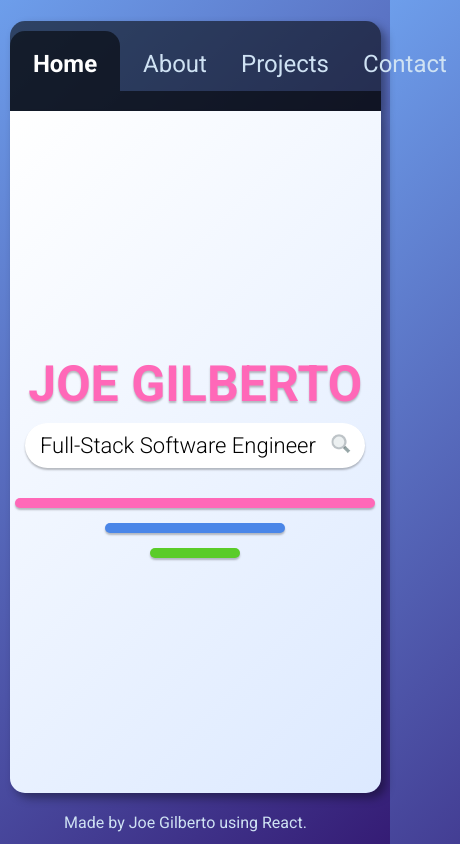
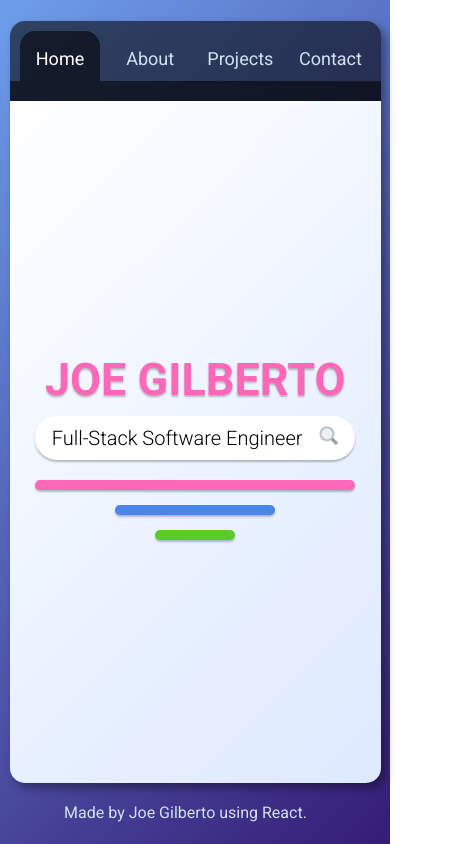
Before and after one commit to joekgilberto/portfolio, a React (Create React App) app: page / in a window 390 px wide. Shown: the whole page, 460 px wide, since content can reach past the window. Built offline with nearby package versions, Linux system fonts and the light colour scheme.

Commit message:
adds media queries for mobile for home and about and header

```diff
--- a/public/contact.json
+++ b/public/contact.json
@@ -1,22 +1,26 @@
 [
     {
         "name": "Email",
+        "linkShort":"Draft",
         "linkText": "joekgilberto@gmail.com",
         "link": "mailto:joekgilberto@gmail.com?subject='Hello, Joe!'"
     },
     {
         "name": "GitHub",
+        "linkShort":"/joekgilberto",
         "linkText": "github.com/joekgilberto",
         "link": "https://github.com/joekgilberto"
     },
     {
         "name": "LinkedIn",
         "linkText": "linkedin.com/in/joekgilberto/",
+        "linkShort":"in/joekgilberto",
         "link": "https://www.linkedin.com/in/joekgilberto/"
     },
     {
         "name": "Resume",
         "linkText": "A PDF of my resume",
+        "linkShort":"PDF",
         "link": "https://drive.google.com/file/d/1ZYlCtBwwyAmLqasdz17kpGF9C0h90sgm/view?usp=sharing"
     }
 ]
--- a/src/components/Header/Header.css
+++ b/src/components/Header/Header.css
@@ -13,12 +13,13 @@ header nav {
     display: flex;
     justify-content: space-between;
     width: 100%;
+    overflow-x: scroll;
 }
 
 header nav a {
     color: #cfe2f3;
     text-decoration: none;
-    font-size: 24px;
+    font-size: 18px;
 }
 
 header nav a:hover {
@@ -27,8 +28,8 @@ header nav a:hover {
 }
 
 header nav div {
-    width: 110px;
-    height: 60px;
+    width: 80px;
+    height: 50px;
     display: flex;
     justify-content: center;
     align-items: center;
@@ -37,7 +38,11 @@ header nav div {
     margin-top: 10px;
 }
 
-#projects {
+#first{
+     margin-left: 10px;
+}
+
+#last {
     margin-right: 10px;
 }
 
@@ -74,12 +79,25 @@ header nav div {
 
 .active {
     color: #fff;
-    font-weight: bold;
     background-color: #00000091;
     border-radius: 15px 15px 0 0;
 }
 
-@media only screen and (min-width: 510px) {
+@media only screen and (min-width: 445px) {
+    header nav div {
+        width: 100px;
+    }
+
+    header nav a {
+        font-size: 20px;
+    }
+
+    .active{
+        font-weight: bold;
+    }
+}
+
+@media only screen and (min-width: 555px) {
     .fake-buttons {
         display: flex;
     }
@@ -94,6 +112,7 @@ header nav div {
 
     header nav div {
         width: 110px;
+        height: 60px;
     }
 
     header nav a {
@@ -106,6 +125,8 @@ header nav div {
 }
 
 @media only screen and (min-width: 560px) {
+
+
     .dot.blue {
         display: block;
     }
--- a/src/components/Header/Header.jsx
+++ b/src/components/Header/Header.jsx
@@ -12,16 +12,16 @@ function Header({page}) {
       </section>
       <nav>
         <Link to='/'>
-          <div className={page==="home"?"active":null}>Home</div>
+          <div className={page==="home"?"active":null} id="first">Home</div>
         </Link>
         <Link to='/about'>
           <div className={page==="about"?"active":null}>About</div>
         </Link>
         <Link to='/projects'>
-          <div className={page==="projects"?"active":null} id="projects">Projects</div>
+          <div className={page==="projects"?"active":null}>Projects</div>
         </Link>
         <Link to='/contact'>
-          <div className={page==="contact"?"active":null}>Contact</div>
+          <div className={page==="contact"?"active":null} id="last">Contact</div>
         </Link>
       </nav>
     </header>
--- a/src/pages/About/About.css
+++ b/src/pages/About/About.css
@@ -3,26 +3,25 @@
     flex-direction: column-reverse;
     padding: 10px;
     font-family: sans-serif;
-    justify-content:flex-start;
-    align-items: center;
+    justify-content: flex-end;
+    align-items: flex-start;
 }
 
 
 
-.About h1{
+.About h1 {
     font-size: 50px;
     margin: 0 0 15px 0;
     text-align: center;
 }
 
 .profile-card {
-    width: 325x;;
-    height: 600;
+    width: 270px;
     display: flex;
     flex-direction: column;
     justify-content: center;
     align-items: center;
-    margin: 20px 0px;
+    margin: 0 auto;
     padding: 20px;
     background-color: #fff;
     gap: 20px;
@@ -32,12 +31,12 @@
 }
 
 .headshot {
-    width: 275px;
+    width: 225px;
     object-fit: cover;
     border-radius: 10px;
 }
 
-.info{
+.info {
     display: flex;
     flex-direction: column;
     justify-content: center;
@@ -45,19 +44,18 @@
     margin: 20px 20px;
 }
 
-.info p{
+.info p {
     font-size: 20px;
 }
 
-.bio p{
-    opacity: 0;
+.bio p {
+    opacity: 100%;
     line-height: 1.4;
     text-align: justify;
-    animation: appear .5s forwards 2s;
 }
 
-.quick-facts{
-    width: 325px;
+.quick-facts {
+    width: 270px;
     display: flex;
     flex-direction: column;
     justify-content: space-around;
@@ -70,7 +68,7 @@
     animation: rise 1s forwards;
 }
 
-.facts{
+.facts {
     display: flex;
     justify-content: center;
     align-items: center;
@@ -82,43 +80,59 @@
     opacity: 50%;
 }
 
-.facts p{
+.facts p {
     font-size: 20px;
     font-weight: bold;
 }
 
+@media only screen and (min-width: 375px) {
+
+    .profile-card {
+        width: 325px;
+    }
+
+    .headshot {
+        width: 275px;
+    }
+
+    .quick-facts {
+        width: 325px;
+    }
+}
+
 @media only screen and (min-width: 965px) {
 
-    .About{
+    .About {
         height: auto;
         flex-direction: row;
+        justify-content: center;
         align-items: flex-start;
         gap: 40px;
         padding: 50px;
     }
 
-    .About h1{
+    .About h1 {
         text-align: start;
     }
 
-    .info{
+    .info {
         align-items: flex-start;
     }
 
-    .info p{
+    .info p {
         font-size: 24px;
     }
 
-    .quick-facts{
+    .quick-facts {
         width: 100%;
         flex-direction: row;
     }
 
-    .facts{
+    .facts {
         gap: 10px;
     }
 
-    .facts p{
+    .facts p {
         font-size: 18px;
     }
 
@@ -126,10 +140,19 @@
         height: 20px;
     }
 
+    .bio p {
+        opacity: 0;
+        animation: appear .5s forwards 2s;
+    }
+
+    .profile-card {
+        margin: 20px 0px;
+    }
+
 }
 
 @media only screen and (min-width: 1080px) {
-    .facts p{
+    .facts p {
         font-size: 20px;
     }
 
@@ -137,8 +160,9 @@
         height: 30px;
     }
 }
+
 @media only screen and (min-width: 1180px) {
-    .facts p{
+    .facts p {
         font-size: 24px;
     }
 }
--- a/src/pages/Contact/Contact.jsx
+++ b/src/pages/Contact/Contact.jsx
@@ -6,6 +6,8 @@ import Flare from "../../components/Flare/Flare";
 import Loading from "../Loading/Loading"
 
 function Contact({ setPage }) {
+
+    const [width, setWidth] = useState()
     const [contact, setContact] = useState(null);
 
     async function getContactData() {
@@ -14,11 +16,15 @@ function Contact({ setPage }) {
         setContact(data);
     };
 
+    function updateWidth(){
+        setWidth(window.innerWidth)
+    }
+
     useEffect(() => {
         setPage("contact")
         getContactData()
+        updateWidth()
     }, []);
-
 
     function loaded() {
         return (
@@ -41,7 +47,7 @@ function Contact({ setPage }) {
                             return (
                                 <div className="contact-link" key={idx} style={{ animation: `rise .5s forwards ${idx - (.75 * idx)}s` }}>
                                     <h3 className="green">{c.name}</h3>
-                                    <p><a className="blue-text" href={c.link} target="_blank">{c.linkText}</a></p>
+                                    <p><a className="blue-text" href={c.link} target="_blank">{width>=500?c.linkText:c.linkShort}</a></p>
                                 </div>
                             )
                         })}
--- a/src/pages/Home/Home.css
+++ b/src/pages/Home/Home.css
@@ -10,15 +10,15 @@
 }
 
 .Home h1 {
-    width: 340px;
-    font-size: 50px;
+    width: 280px;
+    font-size: 40px;
     color: #ff68b8ff;
-    margin: 10px;
+    margin: 10px 0px;
     text-shadow: 0px 2px 2px #00000040;
 }
 
 .Home h2 {
-    font-size: 22px;
+    font-size: 18px;
     font-weight: 300;
     text-align: center;
     margin: 10px 0;
@@ -26,12 +26,12 @@
 
 .fake-search-bar {
     background-color: #fff;
-    width: 340px;
+    width: 280px;
     border-radius: 25px;
     display: flex;
     justify-content: space-evenly;
     align-items: center;
-    margin-bottom: 30px;
+    margin-bottom: 20px;
     box-shadow: 0px 2px 2px #00000040;
     animation: rise 1s forwards 2s;
     transform: translateY(50px);
@@ -45,7 +45,38 @@
     animation: rotate 1s forwards 2.5s;
 }
 
-@media only screen and (min-width: 501px) {
+@media only screen and (min-width: 360px) {
+    .Home h1 {
+        width: 320px;
+        font-size: 45px;
+    }
+
+    .Home h2 {
+        font-size: 20px;
+    }
+
+    .fake-search-bar {
+        width: 320px;
+    }
+}
+
+@media only screen and (min-width: 412px) {
+    .Home h1 {
+        width: 340px;
+        font-size: 50px;
+    }
+
+    .Home h2 {
+        font-size: 22px;
+    }
+
+    .fake-search-bar {
+        width: 340px;
+        margin-bottom: 30px;
+    }
+}
+
+@media only screen and (min-width: 500px) {
     .Home h1 {
         font-size: 60px;
         width: 402px;
```
